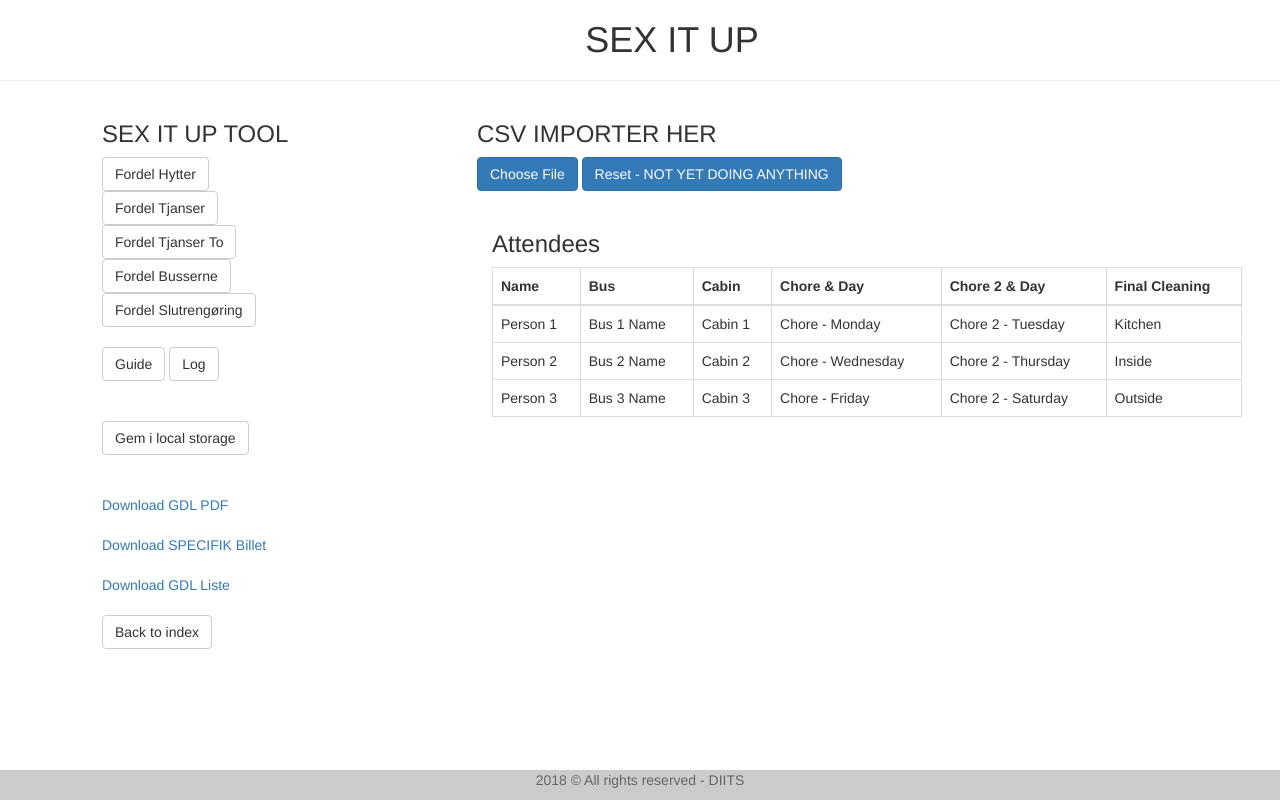
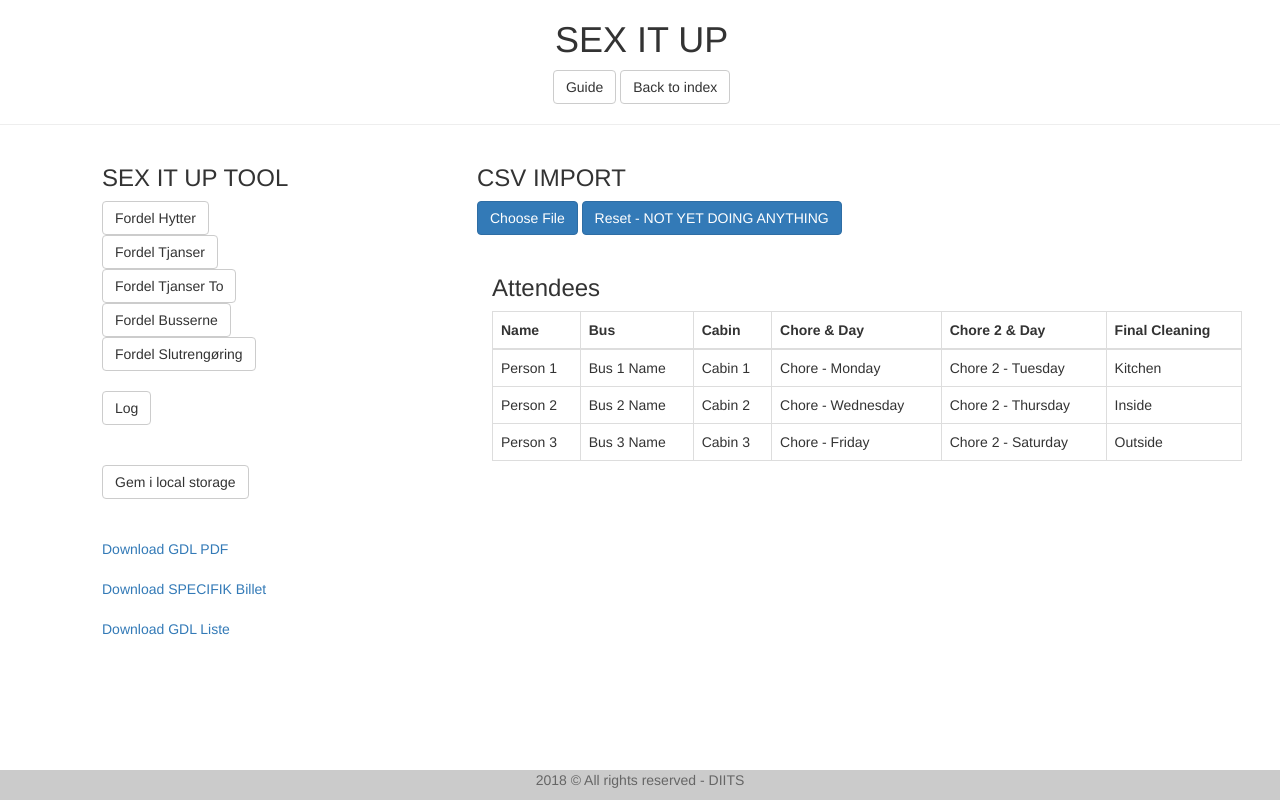
Before and after one commit to Pewtro/SexItUp, a plain HTML site: page SexItUp.html in a window 1280 px wide. Drawn offline with Linux system fonts and the light colour scheme.

Commit message:
minor changes

```diff
--- a/SexItUp.html
+++ b/SexItUp.html
@@ -82,10 +82,9 @@
 			/** */
 			function genListe() {
 				const doc = new jsPDF();
-				const data = JSON.parse(sessionStorage.getItem("Deltagere"));
+				const data = JSON.parse(sessionStorage.getItem("Participants"));
 				for (let i = 0; i < data.length; i++) {
 					doc.setFontSize(20);
-
 				}
 				doc.save("GDLListe.pdf");
 
@@ -115,7 +114,15 @@
 </head>
 <body style="margin-left: 5%">
 <main>
-    <h1 style="text-align: center"> SEX IT UP </h1>
+    <div style="text-align: center; margin-left: -5%">
+        <h1> SEX IT UP </h1>
+        <a href="guide.html">
+            <button type="button" class="btn btn-default">Guide</button>
+        </a>
+        <a href="index.html">
+            <button type="button" class="btn btn-default">Back to index</button>
+        </a>
+    </div>
     <hr style="margin-left: -6%">
     <div class="container">
         <div class="row">
@@ -132,9 +139,7 @@
                 <br>
                 <button type="button" class="btn btn-default" id="FordelSlutrengøring">Fordel Slutrengøring</button>
                 <br><br>
-                <a href="guide.html">
-                    <button type="button" class="btn btn-default">Guide</button>
-                </a>
+
                 <button type="button" class="btn btn-default" id="Log">Log</button>
                 <br><br><br>
                 <button type="button" class="btn btn-default" id="localStorage">Gem i local storage</button>
@@ -145,17 +150,13 @@
                 <br><br>
                 <a href="javascript:genListe()">Download GDL Liste</a>
                 <br><br>
-                <a href="index.html">
-                    <button type="button" class="btn btn-default">Back to index</button>
-                </a>
-                <br><br>
                 <div id="jsonAdvarsel"></div>
                 <br>
                 <div id="jsonText"></div>
             </div>
             <div class="col-lg-8">
                 <div class="row">
-                    <h3>CSV IMPORTER HER</h3>
+                    <h3>CSV IMPORT</h3>
                     <label class="btn btn-primary" for="my-file-selector">
                         <input id="my-file-selector" type="file" style="display:none;"
                                onchange="handleFile(this.files)" accept=".csv">
@@ -164,7 +165,6 @@
                     <label class="btn btn-primary" for="reset-data">
                         <button id="reset-data" style="display:none;" onclick=console.log("RESETTING")></button>
                         Reset - NOT YET DOING ANYTHING
-
                     </label>
                 </div>
                 <br>
@@ -195,7 +195,7 @@
                         <td>Bus 2 Name</td>
                         <td>Cabin 2</td>
                         <td>Chore - Wednesday</td>
-                        <td>Chore 2 - Thursday</td>
+                        <td> Chore 2 - Thursday</td>
                         <td>Inside</td>
                     </tr>
                     <tr>
--- a/sdk.js
+++ b/sdk.js
@@ -3,10 +3,10 @@ $(document).ready(() => {
 	/*
 	 * TODO:
 	 ** 1. Initial index.html with link to Guide.html and SexItUp.html on github pages
-	 * 2. Create possibility to upload CSV file: https://www.youtube.com/watch?v=ZZncFax8yNY
+	 ** 2. Create possibility to upload CSV file: https://www.youtube.com/watch?v=ZZncFax8yNY
 	 * 	2.1. Ensure that participants variable is populated with the information and saved in localStorage or sessionStorage
 	 * 	2.2. Create button to read/write from/to localStorage/sessionStorage if necessary
-	 * 	2.3. Update .	gitignore to not upload the real data .csv, but to maintain the fake.csv
+	 * 	2.3. Update .gitignore to not upload the real data .csv, but to maintain the fake.csv
 	 * 3. Create a reset button to remove all information
 	 * 4. Populate a table with the read information and have it accessible only through SexItUp page -- separate page? or modal?
 	 * 5. Refactor individual distribution modules to english and better code
```
